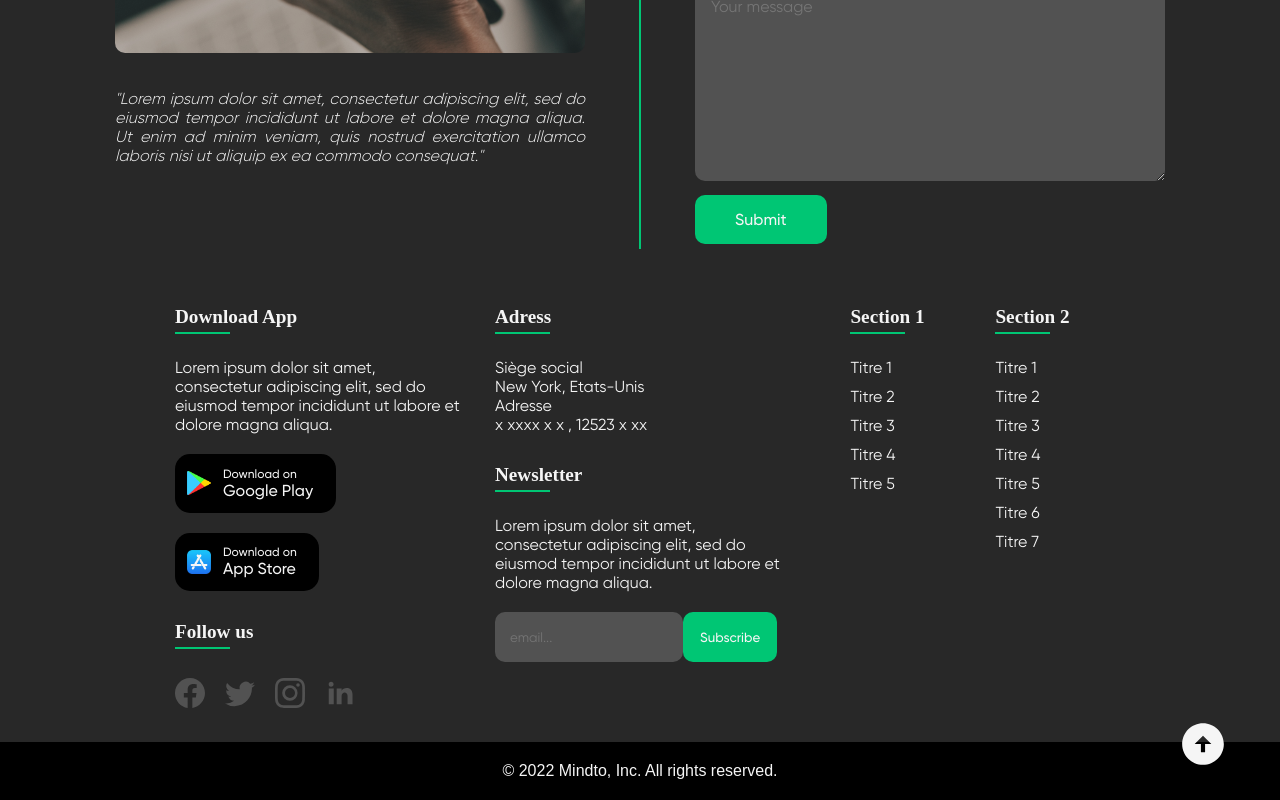
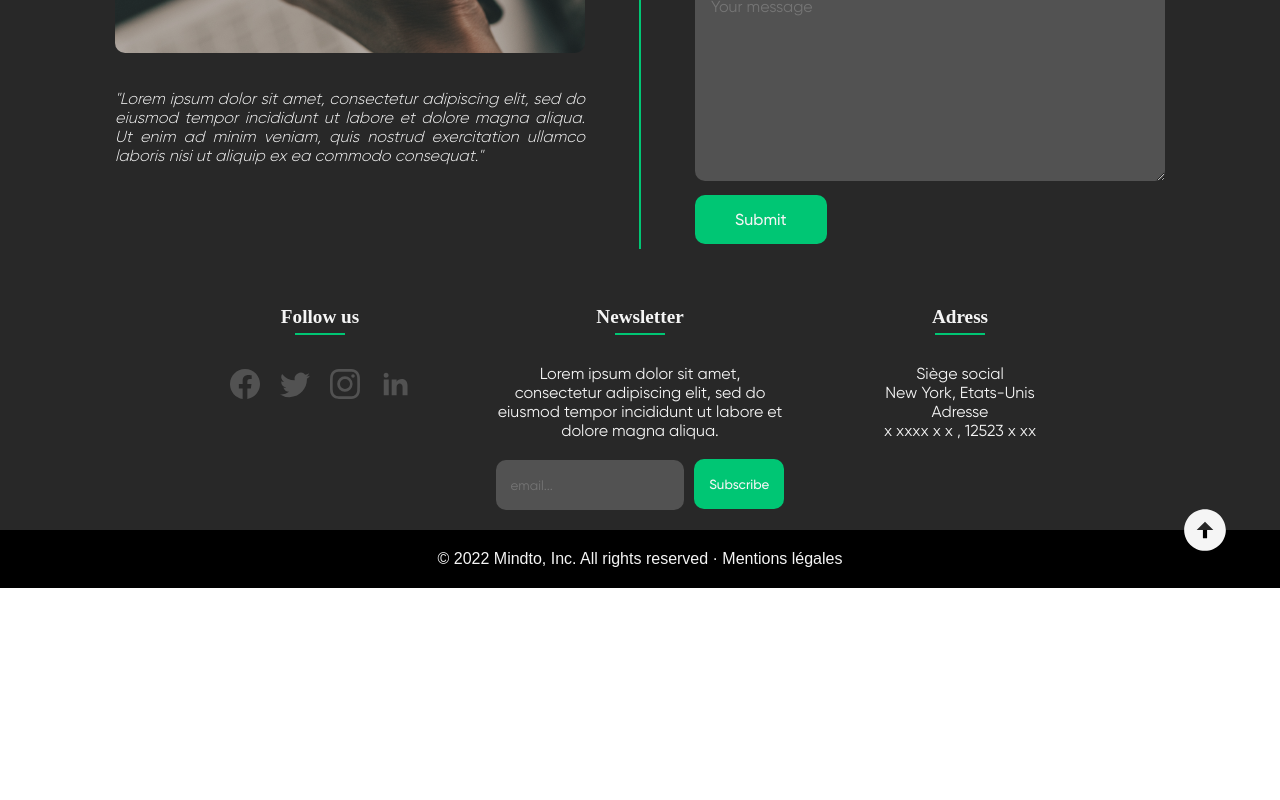
Before and after one commit to ESIEA-Dive/Mindto, a React (Create React App) app in the folder frontend_mindto/: page / in a window 1280 px wide. Shown: the part 4404-5204 px from the top of the page. After the commit the page ends 4992 px from the top, so only its background shows below. Built offline with nearby package versions, Linux system fonts and the light colour scheme; a web font is replaced by a local one.

Commit message:
Footer reduced
Footer reduced

```diff
--- a/frontend_mindto/src/container/Footer/Footer.jsx
+++ b/frontend_mindto/src/container/Footer/Footer.jsx
@@ -10,20 +10,8 @@ const Footer = () => {
       <div className="container">
         <div className="row">
           <div className="footer-col">
-            <h4>Download App</h4>
-            <p class="text">Lorem ipsum dolor sit amet, consectetur adipiscing elit, sed do eiusmod tempor incididunt ut labore et dolore magna aliqua.</p>
-
-            <a href="#" target="_blank" className="app-btn google-btn" role="button">
-              <span className="app-button-subtitle">Download on</span>
-              <span className="app-button-title">Google Play</span>
-            </a>
-
-            <a href="#" target="_blank" className="app-btn apple-btn" role="button">
-              <span className="app-button-subtitle">Download on</span>
-              <span className="app-button-title">App Store</span>
-            </a>
-
             <h4>Follow us</h4>
+            <p className='separation'></p>
             <div className="social-links">
               <a href="#"><BsFacebook className="logo" /></a>
               <a href="#"><BsTwitter className="logo" /></a>
@@ -32,23 +20,13 @@ const Footer = () => {
             </div>
           </div>
           <div className="footer-col">
-            <h4>Adress</h4>
-            <div>
-              <p className="text">Siège social<br />
-                New York, Etats-Unis<br />
-                Adresse<br />
-                x xxxx x x , 12523 x xx</p>
-            </div>
             <h4>Newsletter</h4>
+            <p className='separation'></p>
             <div>
               <form>
                 <label className="text">Lorem ipsum dolor sit amet, consectetur adipiscing elit, sed do eiusmod tempor incididunt ut labore et dolore magna aliqua.</label>
                 <div className="newsletter">
-                  <input
-                    placeholder='email...'
-                    type="email"
-                    id="email"
-                    name="email" />
+                  <input placeholder='email...' type="email" id="email" name="email" />
                   <div>
                     <button className="btnsend">Subscribe</button>
                   </div>
@@ -57,36 +35,20 @@ const Footer = () => {
             </div>
           </div>
           <div className="footer-col">
-            <div className="sections">
-              <div>
-                <h4>Section 1</h4>
-                <ul>
-                  <li><a href="#">titre 1</a></li>
-                  <li><a href="#">titre 2</a></li>
-                  <li><a href="#">titre 3</a></li>
-                  <li><a href="#">titre 4</a></li>
-                  <li><a href="#">titre 5</a></li>
-                </ul>
-              </div>
-              <div>
-                <h4>Section 2</h4>
-                <ul>
-                  <li><a href="#">titre 1</a></li>
-                  <li><a href="#">titre 2</a></li>
-                  <li><a href="#">titre 3</a></li>
-                  <li><a href="#">titre 4</a></li>
-                  <li><a href="#">titre 5</a></li>
-                  <li><a href="#">titre 6</a></li>
-                  <li><a href="#">titre 7</a></li>
-                </ul>
-              </div>
+            <h4>Adress</h4>
+            <p className='separation'></p>
+            <div>
+              <p className="text">Siège social<br />
+                New York, Etats-Unis<br />
+                Adresse<br />
+                x xxxx x x , 12523 x xx</p>
             </div>
           </div>
         </div>
       </div>
       <button className="btn-arrow-up"><RiArrowUpCircleFill size={50} /></button>
       <div className="subfooter">
-        © 2022 Mindto, Inc. All rights reserved.
+        © 2022 Mindto, Inc. All rights reserved · Mentions légales
       </div>
     </footer>
 
--- a/frontend_mindto/src/container/Footer/Footer.scss
+++ b/frontend_mindto/src/container/Footer/Footer.scss
@@ -1,12 +1,8 @@
     // Footer
     .footer {
         background-color: var(--primary-color);
-        bottom: 0;
-        left: 0;
         width: 100%;
-        @media screen and (max-width: 575px) {
-            text-align: center;
-        }
+        text-align: center;
     }
 
     .footer-col {
@@ -17,40 +13,18 @@
     .footer-col h4 {
         font-size: 1.2rem;
         color: var(--white-color);
-        margin-bottom: 30px;
+        margin-bottom: 5px;
         margin-top: 30px;
         position: relative;
         font-family: "OctoberTamil";
     }
 
-    .footer-col h4::before {
-        content: '';
-        position: absolute;
-        bottom: -6px;
+    .footer-col .separation {
+        display: inline-block;
         background-color: var(--secondary-color);
         height: 2px;
-        box-sizing: border-box;
-        width: 55px;
-        @media screen and (min-width: 576px) {
-            left: 0;
-        }
-    }
-
-    .footer-col ul li:not(:last-child) {
-        margin-bottom: 10px;
-    }
-
-    .footer-col ul li a {
-        font-size: 1rem;
-        text-transform: capitalize;
-        color: var(--white-color);
-        text-decoration: none;
-        transition: all 0.3s ease;
-    }
-
-    .footer-col ul li a:hover {
-        color: var(--secondary-color);
-        padding-left: 10px;
+        width: 50px;
+        margin-bottom: 25px;
     }
 
     // Encadré
@@ -65,62 +39,20 @@
         justify-content: center;
     }
 
-    ul {
-        list-style: none;
-    }
-
     .text {
         color: var(--white-color);
         font-family: "GilroyRegular";
     }
 
-    // Boutons téléchargement app
-    .app-btn {
+    // Réseaux sociaux
+    .social-links a {
         display: inline-block;
-        padding: 0.8rem 1.4rem;
-        padding-left: 3rem;
-        background-position: center left 0.75rem;
-        background-size: 1.5rem 1.5rem;
-        background-repeat: no-repeat;
-        text-decoration: none;
-        border-radius: 15px;
-        background-color: black;
-        margin: 20px 10px 0px 0;
-        color: var(--white-color);
-    }
-
-    .app-btn .app-button-title {
-        display: block;
-        font-size: 1rem;
-        font-family: "GilroyMedium";
-    }
-
-    .app-btn .app-button-subtitle {
-        display: block;
-        font-size: 0.75rem;
-        font-family: "GilroyMedium";
-    }
-
-    .app-btn:hover {
-        background-color: var(--white-color);
-        color: var(--primary-color);
+        color: #525252;
         transition: all 0.5s ease;
     }
 
-    .apple-btn {
-        background-image: url("../../../src/assets/apple_store.png");
-    }
-
-    .google-btn {
-        background-image: url("../../../src/assets/google_play.png");
-    }
-
-    // Réseaux sociaux
-    .social-links a {
-        display: inline-block;
+    .social-links a:not(:last-child) {
         margin: 0 20px 10px 0;
-        color: #525252;
-        transition: all 0.5s ease;
     }
 
     .social-links a:hover {
@@ -138,11 +70,7 @@
     .newsletter {
         display: flex;
         flex-wrap: wrap;
-        @media screen and (max-width: 575px) {
-            display: block;
-            margin-left: auto;
-            margin-right: auto;
-        }
+        justify-content: space-evenly;
     }
 
     input {
@@ -168,13 +96,10 @@
         background-color: var(--secondary-color);
         color: var(--white-color);
         border-radius: 10px;
-        margin-top: 20px;
+        margin-top: 19px;
         margin-left: 10px;
-        border-color: transparent;
+        border: none;
         font-family: "GilroyMedium";
-        @media screen and (max-width: 1294px) {
-            margin-left: 0px;
-        }
     }
 
     .btnsend:hover {
@@ -197,7 +122,7 @@
         color: var(--white-color);
         border-radius: 50px;
         background-color: transparent;
-        border-color: transparent;
+        border: none;
         position: absolute;
         margin-top: -5px;
         right: 0;
```
Also changed, not shown: frontend_mindto/src/container/Contact/Contact.scss (+7 -11 lines).
